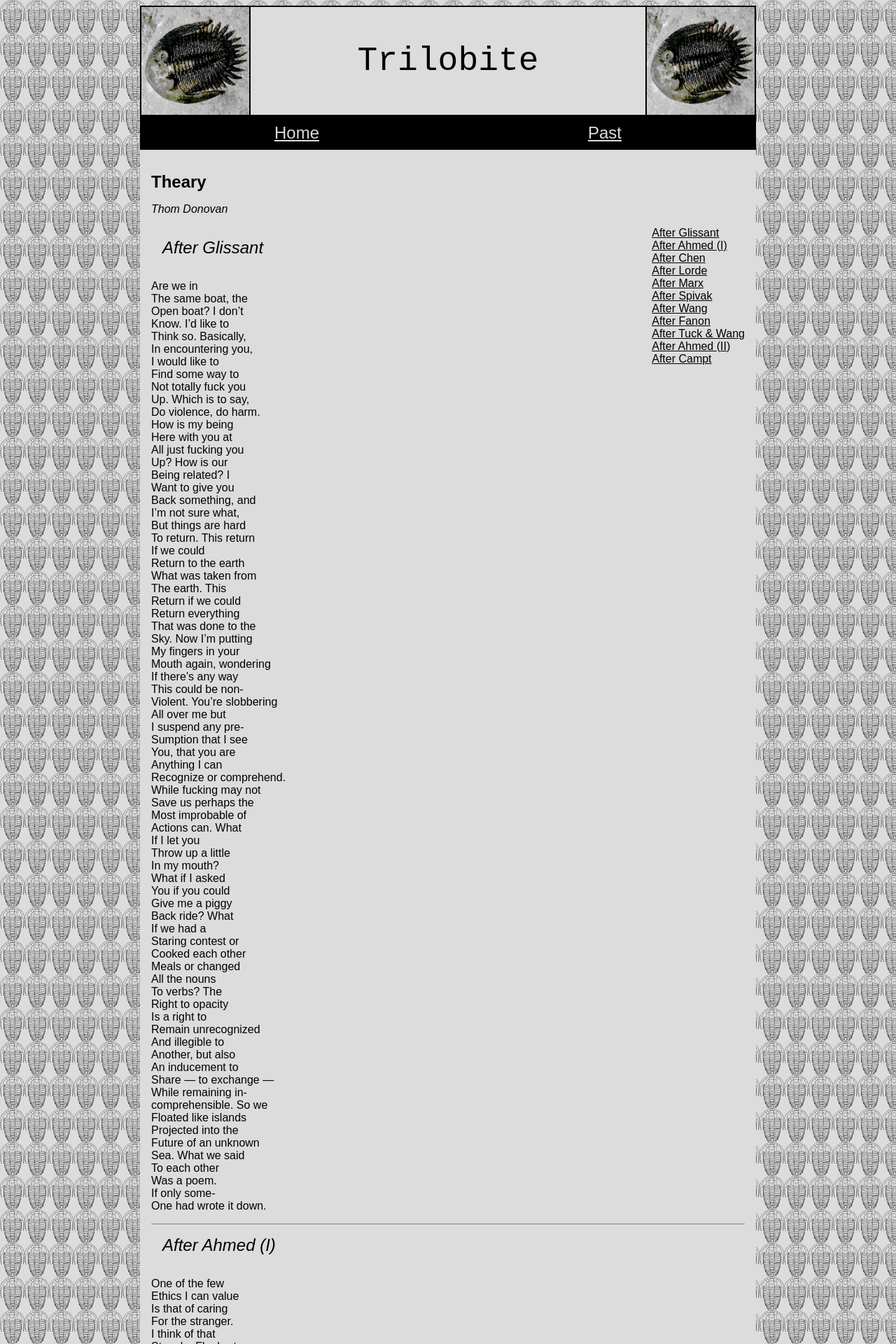
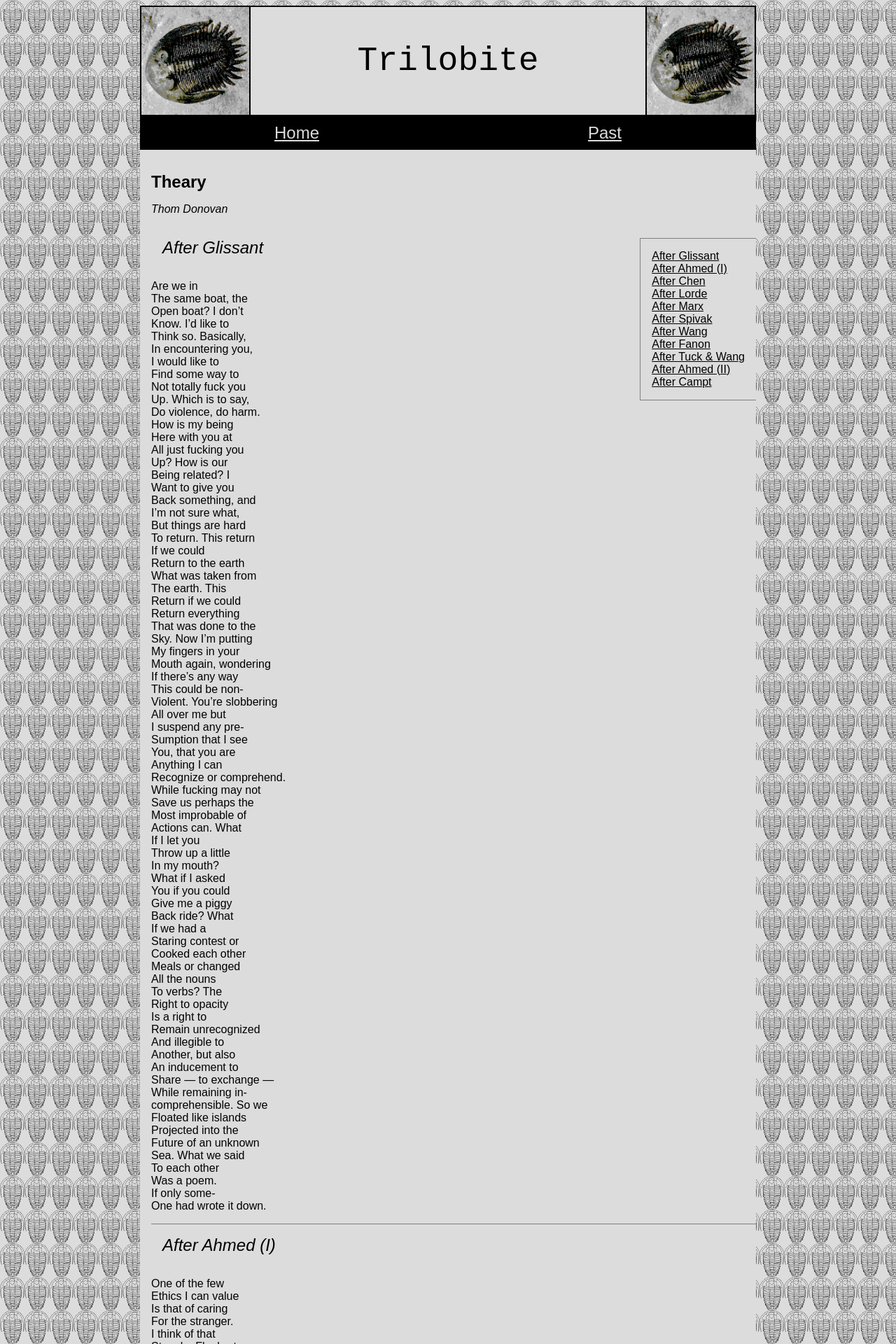
Before and after one commit to trilobite-poetry/trilobite-poetry.github.io, a Jekyll site: the page built from issues/_current/donovan.html, in a window 1280 px wide. Shown: the top 1920 px of the page at 70% size. Built offline with Jekyll 4.4.1, drawn with Linux system fonts in a browser that asks for light colours.

Commit message:
Added additional support for table of contents
- Surrounded it with a border on desktop theme
- Altered the padding of `article` so the border would be flush left

```diff
--- a/_sass/main.scss
+++ b/_sass/main.scss
@@ -1,7 +1,7 @@
 /*  PAGE MARGINS    */
 article {
     margin: 0 15vw;
-    padding: 1rem;
+    padding: 1rem 0 1rem 1rem;
 }
 
 /*  EMBEDDED MEDIA DISPLAY   */
--- /dev/null
+++ b/_sass/toc-desktop.scss
@@ -0,0 +1,7 @@
+#toc ul {
+    margin:1rem 0 0 0;
+    padding:1rem;
+    border-left: 1px solid grey;
+    border-top: 1px solid grey;
+    border-bottom: 1px solid grey;
+}
--- a/assets/css/styles.scss
+++ b/assets/css/styles.scss
@@ -9,3 +9,4 @@
 @import "throb";
 @import "background";
 @import "toc";
+@import "toc-desktop";
```
